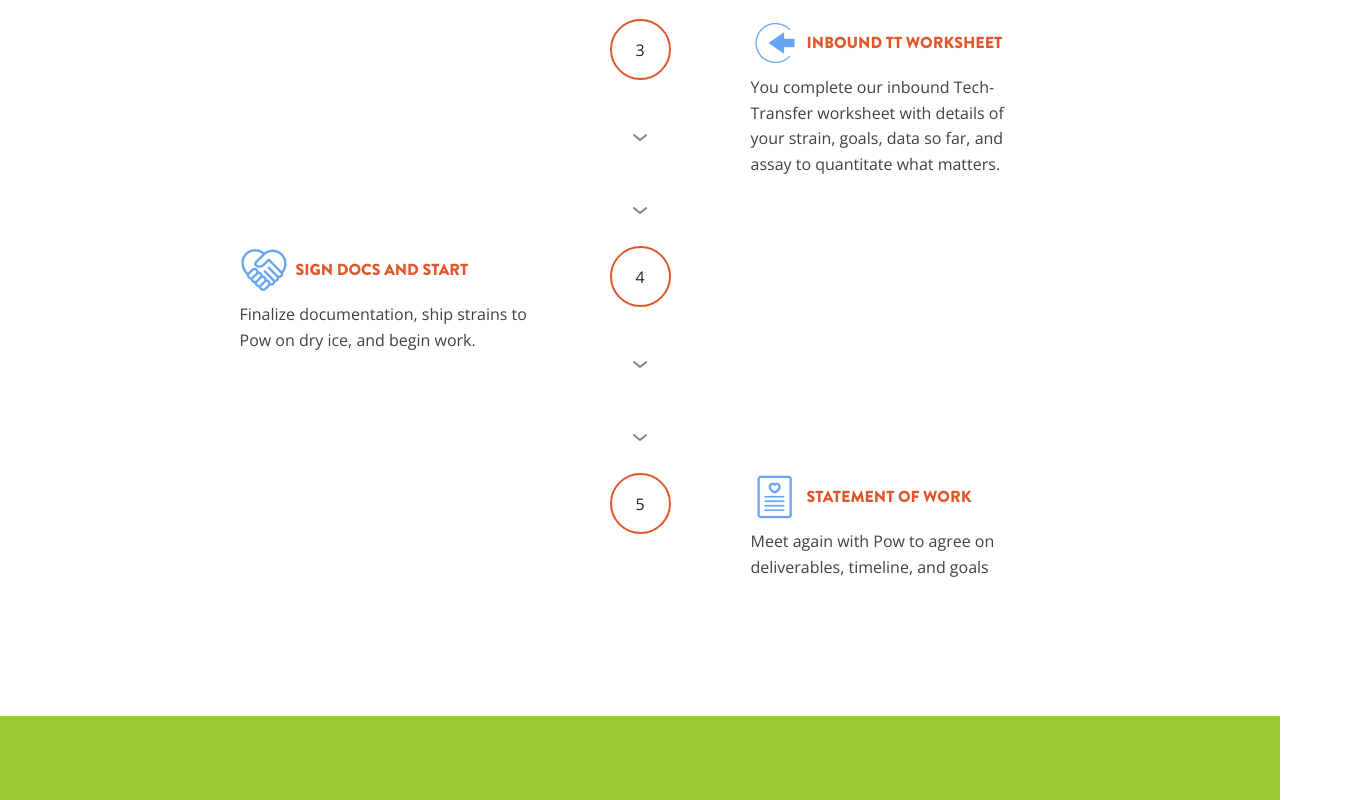
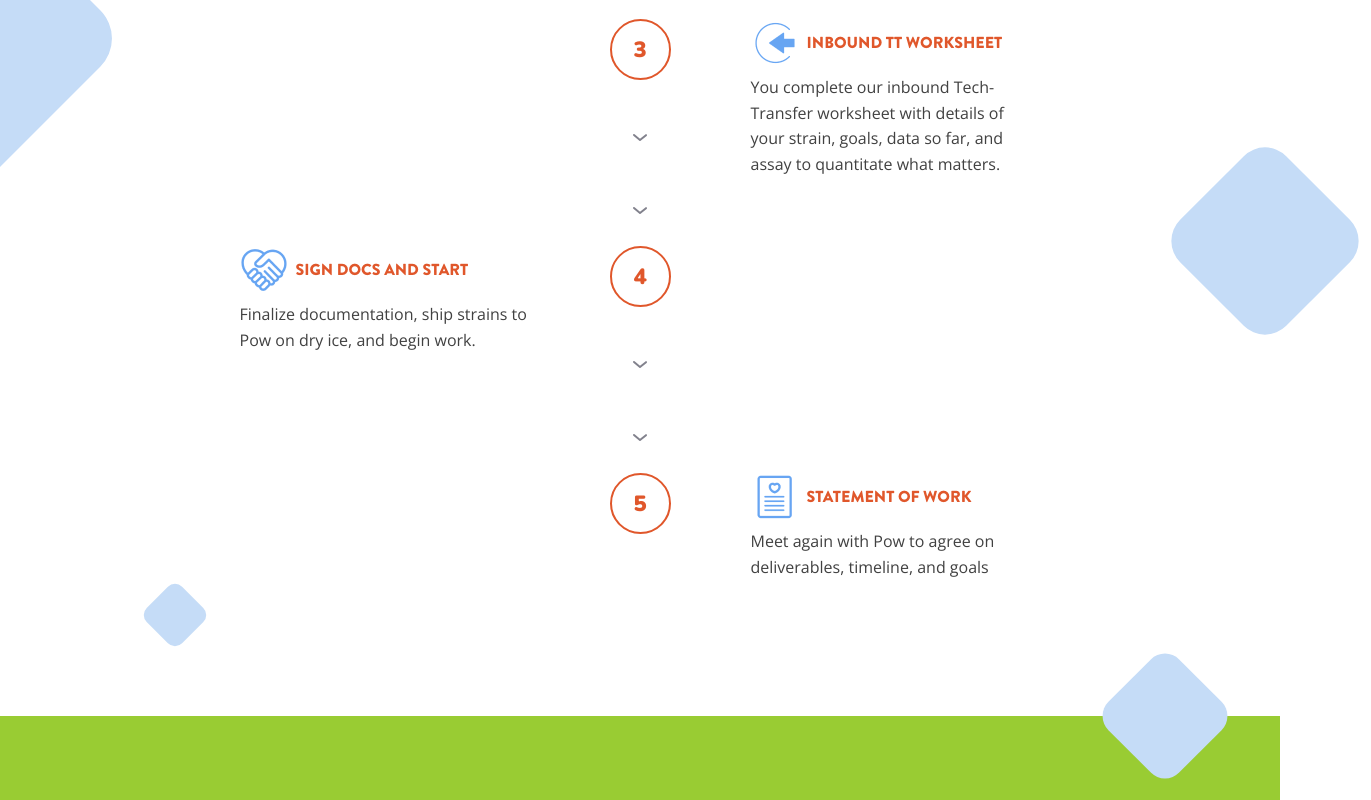
Before and after one commit to crowdbotics-apps/pow-bio-app-26787, a React (Create React App) app in the folder frontend/: page / in a window 1280 px wide. Shown: the part 2780-3580 px from the top of the page, 1371 px wide, since content can reach past the window. Built offline with nearby package versions, Linux system fonts and the light colour scheme.

Commit message:
finished engagement flow section

```diff
--- /dev/null
+++ b/frontend/src/Components/Cube/index.js
@@ -0,0 +1,8 @@
+import React from "react";
+import { CubeDiv } from "./styles";
+
+const Cube = ({ size=50, borderRadius=20, ...props  }) => {
+    return <CubeDiv size={size} borderRadius={borderRadius} {...props}></CubeDiv>
+};
+
+export default Cube;
--- /dev/null
+++ b/frontend/src/Components/Cube/styles.js
@@ -0,0 +1,10 @@
+import styled from "styled-components";
+
+export const CubeDiv = styled.div`
+    width: ${props => props.size}px;
+    height: ${props => props.size}px;
+    border-radius: ${props => props.borderRadius}px;
+    background: #C5DCF7;
+    transform: rotate(-135deg);
+    position: absolute;
+`;
--- a/frontend/src/Components/FlowStep/styles.js
+++ b/frontend/src/Components/FlowStep/styles.js
@@ -53,6 +53,13 @@ export const NumberCircle = styled.div`
     justify-content: center;
     align-items: center;
     margin-bottom: 20px;
+
+    font-family: Nunito;
+    font-style: normal;
+    font-weight: 900;
+    font-size: 22px;
+    line-height: 100%;
+    color: #E0572B;
 `;
 
 export const DownChevronContainer = styled.div`
--- a/frontend/src/Pages/HomePage/Sections/EngagementFlow/index.js
+++ b/frontend/src/Pages/HomePage/Sections/EngagementFlow/index.js
@@ -3,6 +3,7 @@ import FlowStep from "../../../../Components/FlowStep";
 import { Heading, Section, EngagementFlowContainer } from "./styles";
 import { IntroMeetingIcon, NDAIcon, InboundItWorksheet,
     SignDocsStart, StatementOfWork } from "../../../../Components/Icons/styles";
+import Cube from "../../../../Components/Cube";
 
 const EngagementFlow = () => {
     return <Section>
@@ -39,6 +40,20 @@ const EngagementFlow = () => {
                 isLast={true}
                 description="Meet again with Pow to agree on deliverables, timeline, and goals" />
 
+            {/* left and right border cubes */}
+            <Cube size={100} borderRadius={20} style={{ bottom: '-50px', right: '65px' }} />
+            <Cube size={100} borderRadius={20} style={{ top: '-20px', left: '65px' }} />
+
+            {/* mini cubes */}
+            <Cube size={50} borderRadius={10} style={{ left: '150px', bottom: '76px' }} />
+            <Cube size={50} borderRadius={10} style={{ right: '150px', top: '76px' }} />
+
+            {/* Right medium cube */}
+            <Cube size={150} borderRadius={30} style={{ right: '-60px', bottom: '400px' }} />
+
+            {/* Left big cube */}
+            <Cube size={355} borderRadius={40} style={{ left: '-300px', bottom: '500px' }} />
+
         </EngagementFlowContainer>
     </Section>
 };
```
